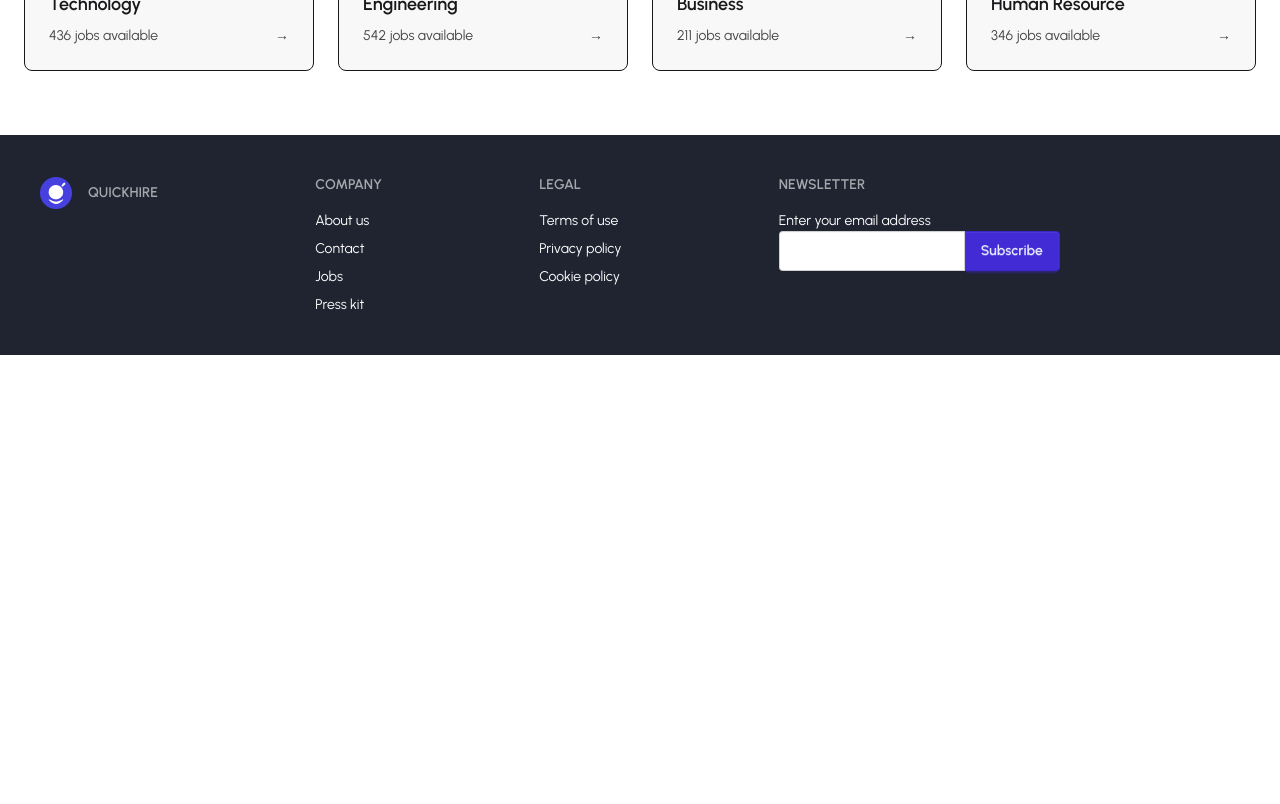
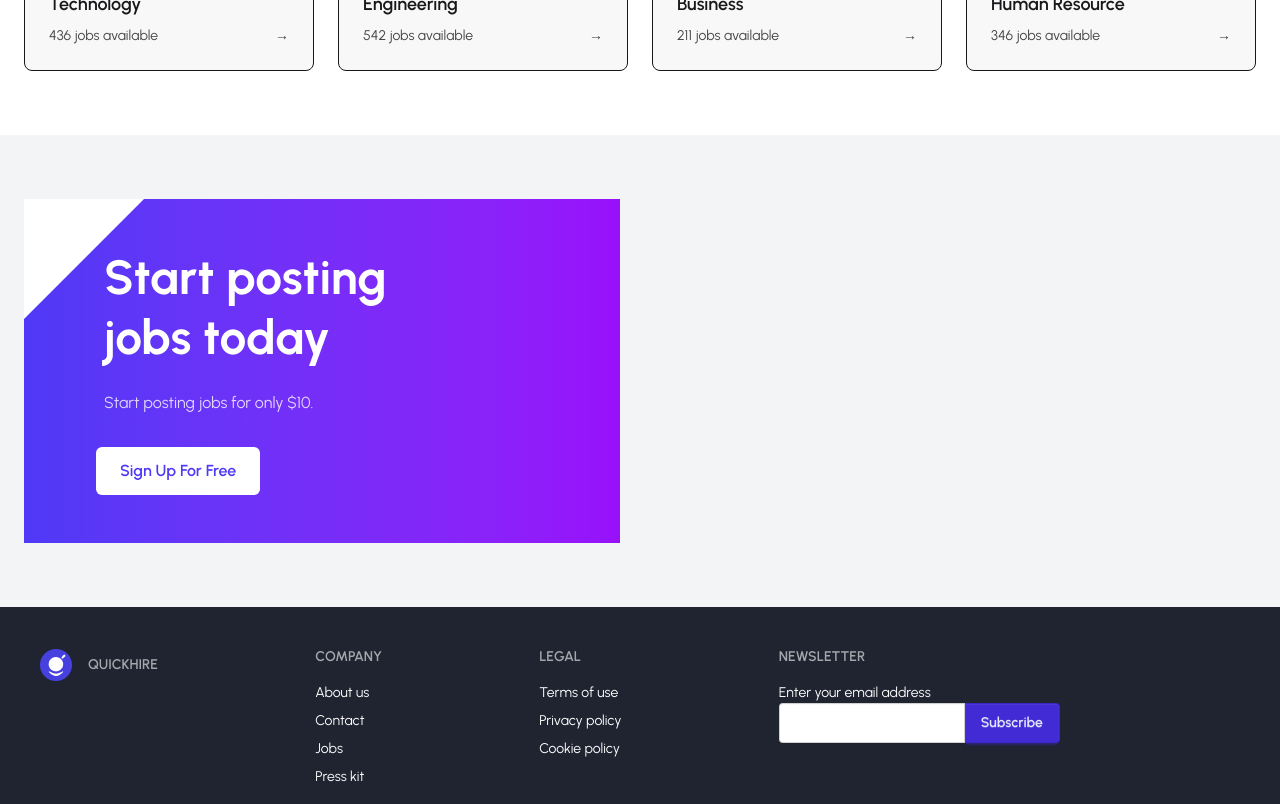
Before and after one commit to AnikDasJoy/quickhire-frontend, a React app: page / in a window 1280 px wide. Shown: the part 1360-2164 px from the top of the page. Before the commit the page ends 1715 px from the top, so only its background shows below. Built offline with nearby package versions, Linux system fonts and the light colour scheme; the HTML template or start-up script is replaced by a standard one.

Commit message:
posting job section done

```diff
--- a/src/pages/Home/Home/Home.jsx
+++ b/src/pages/Home/Home/Home.jsx
@@ -2,6 +2,7 @@ import React from 'react';
 import Banner from '../Banner/Banner';
 import Category from '../Category/Category';
 import ClientLogosMarquee from '../ClientLogosMarquee/ClientLogosMarquee';
+import PostJob from '../PostJob/PostJob';
 
 const Home = () => {
     return (
@@ -9,6 +10,7 @@ const Home = () => {
             <Banner></Banner>
             <ClientLogosMarquee></ClientLogosMarquee>
             <Category></Category>
+            <PostJob></PostJob>
         </div>
     );
 };
--- /dev/null
+++ b/src/pages/Home/PostJob/PostJob.jsx
@@ -0,0 +1,52 @@
+import React from 'react';
+
+const PostJob = () => {
+    return (
+                 <section className="bg-gray-100 py-16">
+              <div className="max-w-7xl mx-auto px-6 grid md:grid-cols-2 items-center gap-10">
+
+                {/* Left Content */}
+                <div className="relative bg-gradient-to-r from-indigo-600 to-purple-600 text-white p-12 overflow-hidden">
+
+  {/* Diagonal Shape */}
+  <div className="absolute top-0 left-0 w-0 h-0 border-t-[120px] border-r-[120px] border-t-white border-r-transparent"></div>
+
+  <div className="relative z-10">
+
+    <h1 className="text-5xl font-bold leading-tight pl-8">
+      Start posting <br />
+      jobs today
+    </h1>
+
+    <p className="mt-6 text-white/80 pl-8">
+      Start posting jobs for only $10.
+    </p>
+
+    <button className="mt-8 bg-white text-indigo-600 font-semibold px-6 py-3 rounded-md hover:bg-gray-100 transitions ml-6">
+      Sign Up For Free
+    </button>
+
+  </div>
+
+
+
+                  {/* <p className="mt-4 text-sm text-gray-400">
+                    Popular : UI Designer, UX Researcher, Android, Admin
+                  </p> */}
+                </div>
+
+                {/* Right Image */}
+                <div className="flex justify-center">
+                  {/* <img
+                    src={dashboardImg}
+                    alt="banner"
+                    className="max-h-[450px] object-contain"
+                  /> */}
+                </div>
+
+              </div>
+            </section>
+            );
+};
+
+export default PostJob;
```
